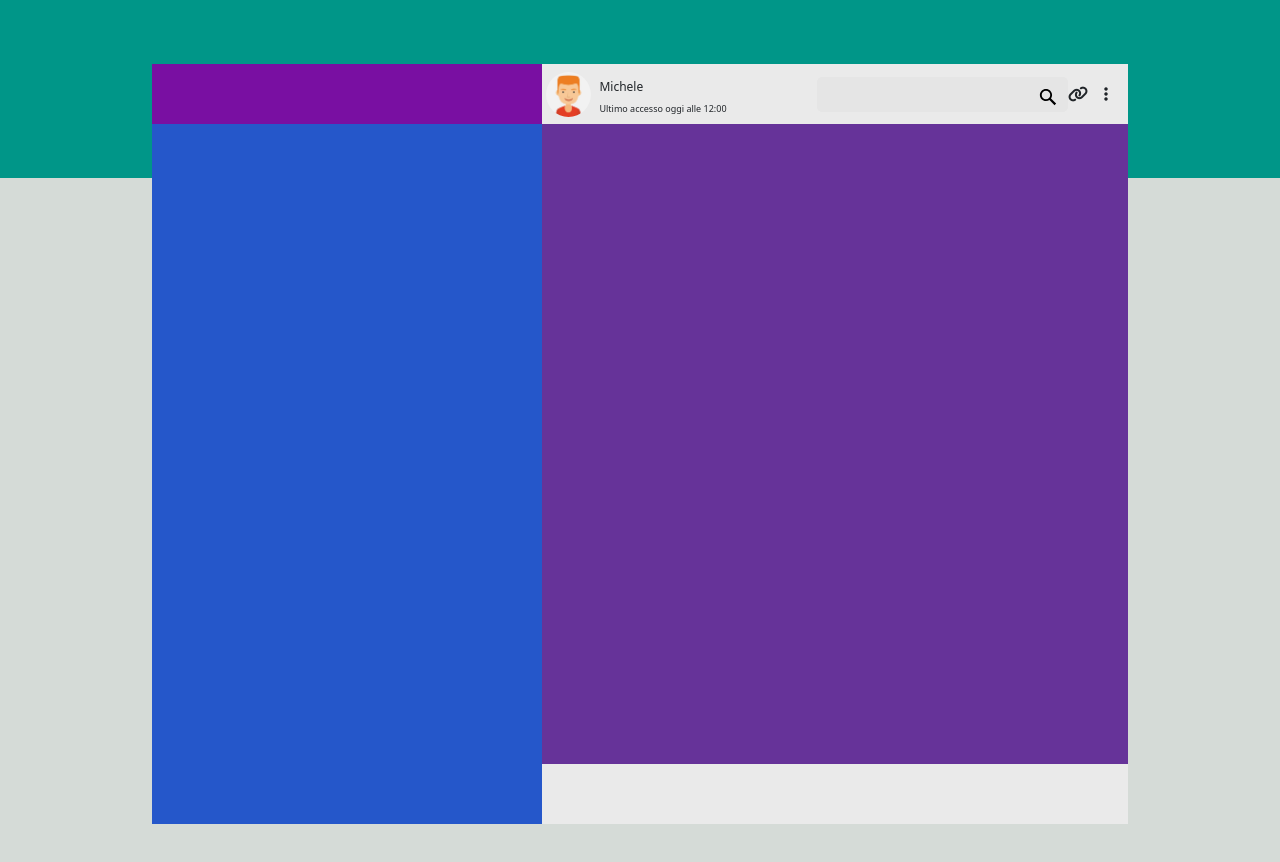
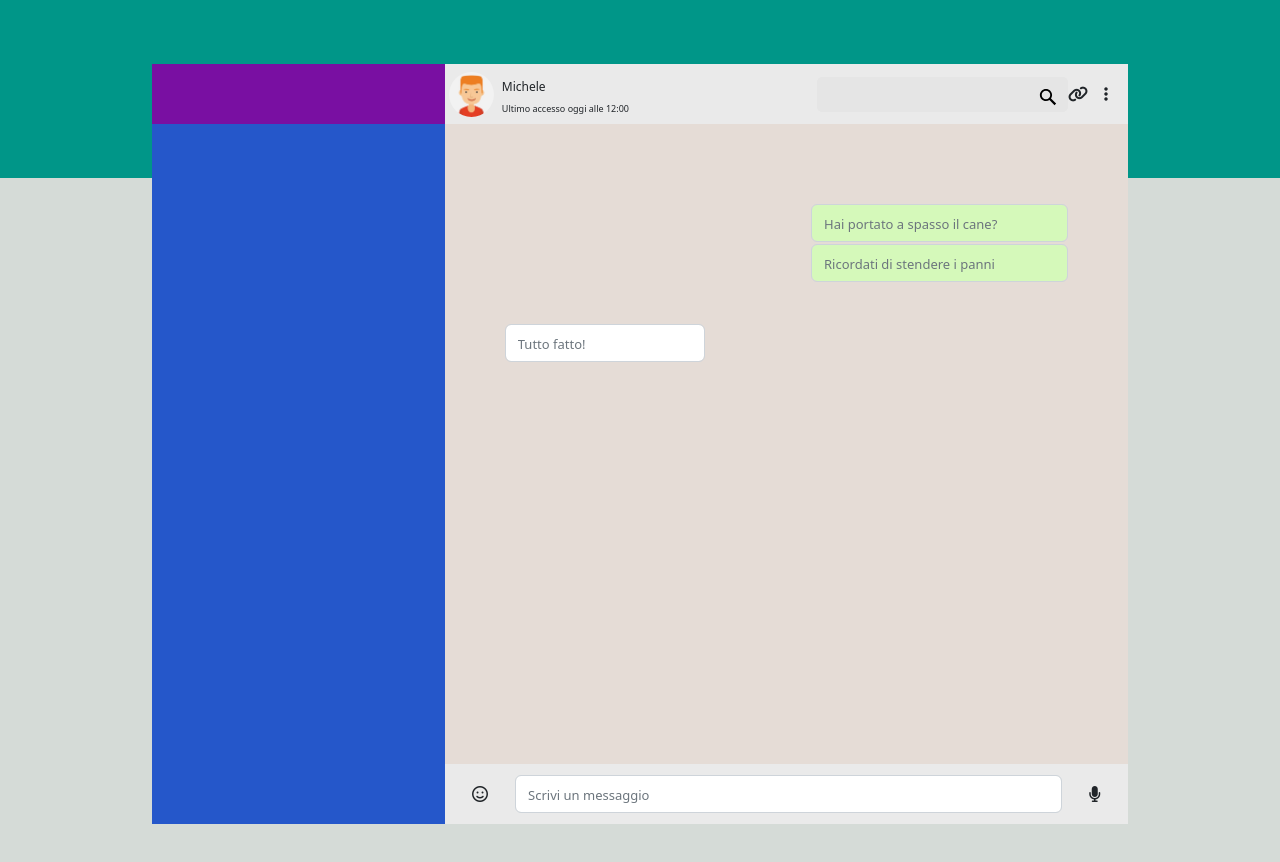
Before and after one commit to Patrickhell/vue-boolzapp, a plain HTML site: page index.html in a window 1280 px wide. Drawn offline with nearby package versions, Linux system fonts and the light colour scheme.

```diff
--- a/css/style.css
+++ b/css/style.css
@@ -17,7 +17,7 @@ body{
 
 
 div.lateralSide{
-    width: 40vw;
+    width: 30vw;
     background-color: #2557ca;
 
 }
@@ -27,8 +27,8 @@ div.upper{
 }
 
 div.rightSide{
-    width: 60vw;
-    background-color: aqua;
+    width: 70vw;
+
 }
 
  div.upperRightSide{
@@ -37,8 +37,9 @@ div.rightSide{
 }
 
 div.messageBox{
+    position: relative;
     height: calc(100% - 120px);
-    background-color: rebeccapurple;
+background-color: #e5dcd6;
 }
 
 div.downRightSide{
@@ -94,10 +95,42 @@ button {
     right: 0;
     top: 0%;
 
-  }
+}
+
 ul{
     list-style-type: none;
 }
+
 .my_marginRight{
     margin-right: 1rem;
 }
+
+.formPosition{
+    position: absolute;
+    right: 60px;
+}
+
+.my_downForm{
+    width: 80%;
+
+}
+.my_userForm, div.my_interlocutorForm{
+    width: 200px;
+}
+.my_userForm1{
+    top: 80px;
+
+}
+
+.my_userForm2{
+    top: 120px;
+
+
+}
+
+.my_interlocutorForm{
+    position: absolute;
+  top: 200px;
+  left: 60px;
+
+}
--- a/index.html
+++ b/index.html
@@ -64,9 +64,36 @@
 
             </div>
             <div class=" messageBox">
+                <div >
+                    <div class="my_userForm1 formPosition"  >
+                        <input class="form-control" type="text" placeholder="Hai portato a spasso il cane?" aria-label="" style="background-color: #d5f9ba;">
+                    </div>
+                    <div class="my_userForm2 formPosition" >
+                        <input class="form-control" type="text" placeholder="Ricordati di stendere i panni" aria-label="" style="background-color: #d5f9ba;">
+                    </div>
+                </div>
+                <div >
+                    <div class="my_interlocutorForm ">
+                        <input class="form-control" type="text" placeholder="Tutto fatto!" aria-label="" >
+                    </div>
+                </div>
+
 
             </div>
-            <div class="downRightSide">
+            <div class="downRightSide d-flex align-items-center justify-content-evenly">
+                <div>
+
+                        <i class="fa-regular fa-face-smile"></i>
+
+                </div>
+                <div class="my_downForm" >
+                    <input class="form-control" type="text" placeholder="Scrivi un messaggio" aria-label="">
+                </div>
+                <div>
+
+                        <i class="fa-solid fa-microphone"></i>
+
+                </div>
 
             </div>
 
```
